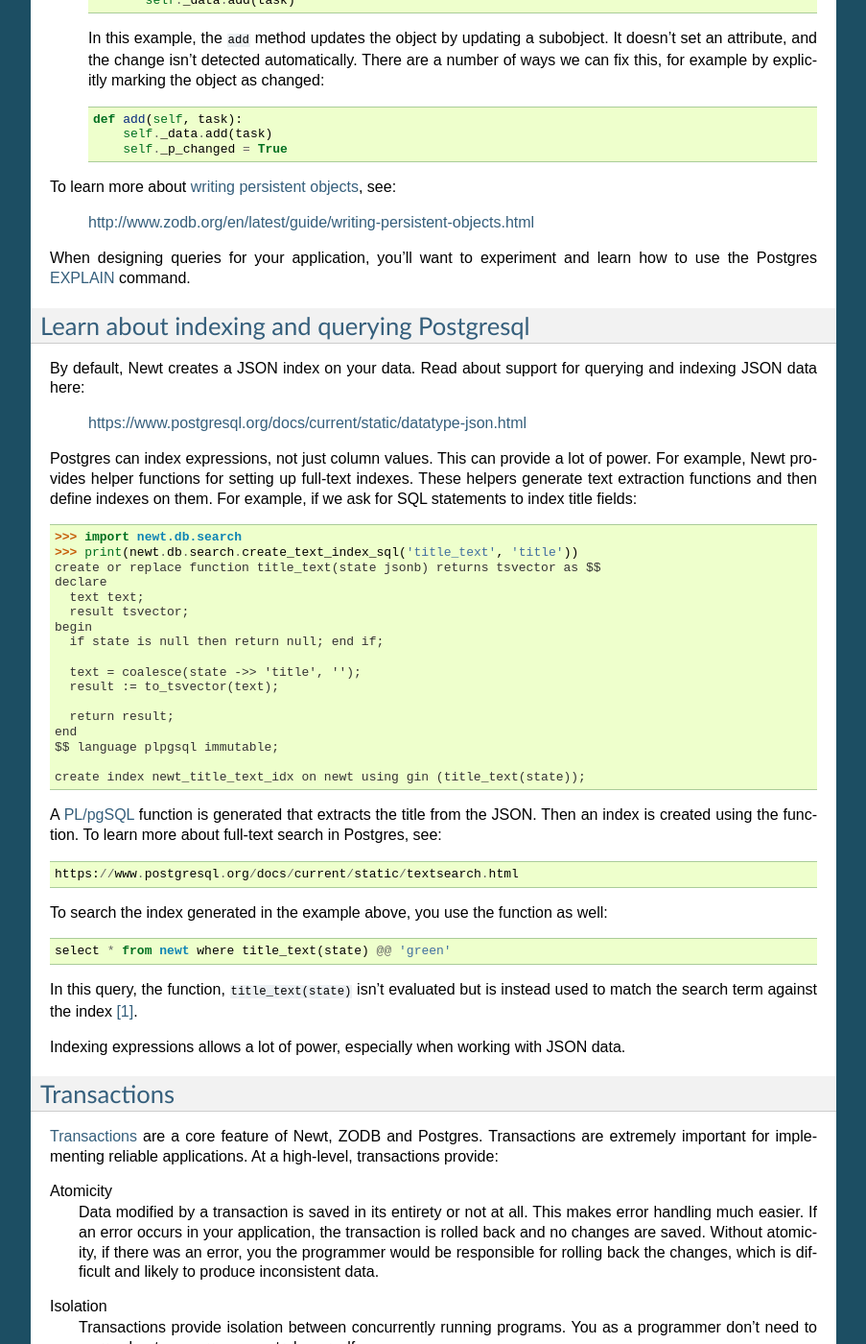
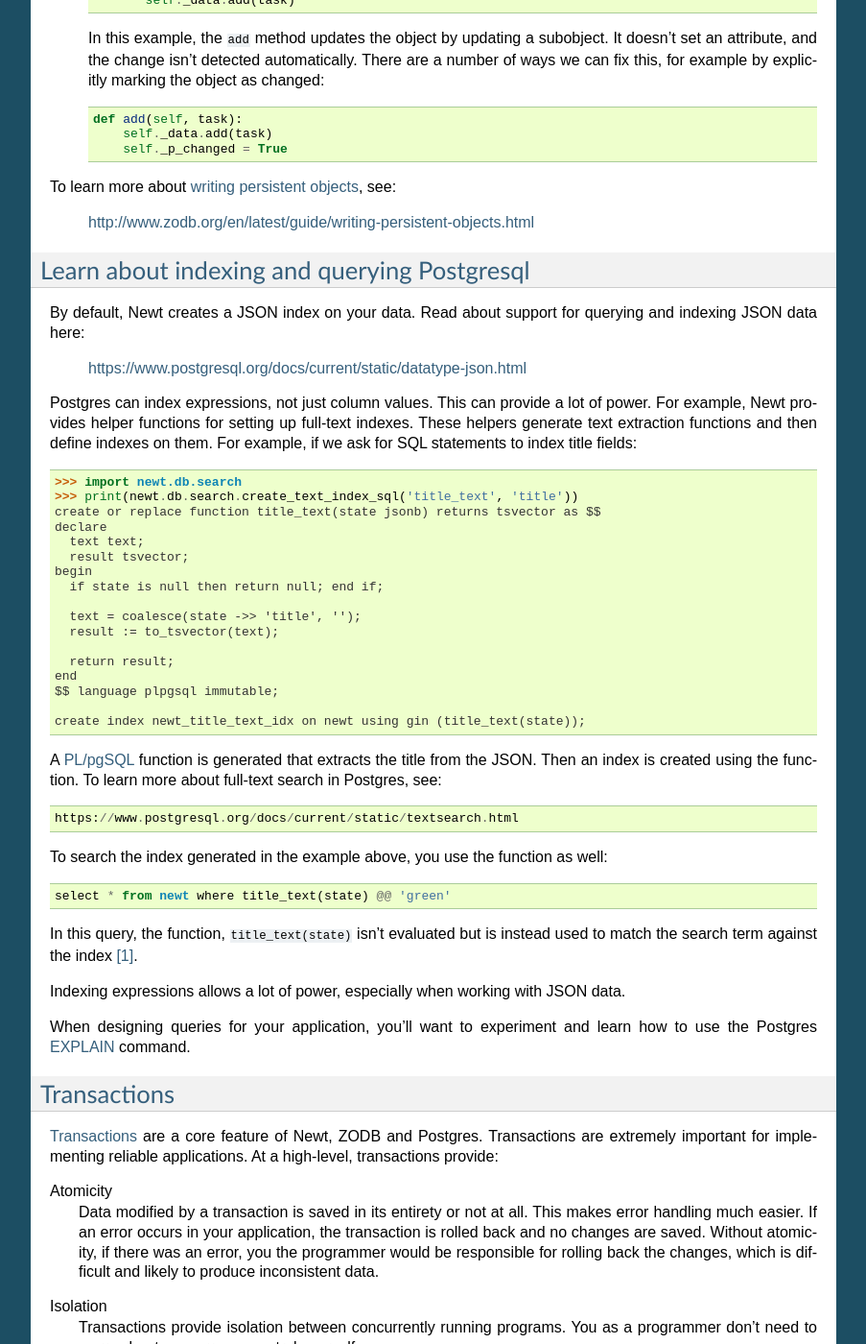
Before and after one commit to newtdb/db, a Sphinx documentation site: the page built from doc/fine-print.rst, in a window 1280 px wide and 1400 px high, scrolled down 772 px. Shown: the whole window at 96% size, without its empty margins (198-1101 px from the left). Built offline with Sphinx 7.4.7, drawn with Linux system fonts in a browser that asks for light colours; part of the change alters nothing that is shown.

Commit message:
explain in right location

```diff
--- a/doc/fine-print.rst
+++ b/doc/fine-print.rst
@@ -53,11 +53,6 @@ see:
 
   http://www.zodb.org/en/latest/guide/writing-persistent-objects.html
 
-When designing queries for your application, you'll want to experiment
-and learn how to use the Postgres `EXPLAIN
-<https://www.postgresql.org/docs/current/static/using-explain.html>`_
-command.
-
 Learn about indexing and querying Postgresql
 ============================================
 
@@ -111,6 +106,11 @@ index [#maybe-match]_.
 Indexing expressions allows a lot of power, especially when working
 with JSON data.
 
+When designing queries for your application, you'll want to experiment
+and learn how to use the Postgres `EXPLAIN
+<https://www.postgresql.org/docs/current/static/using-explain.html>`_
+command.
+
 Transactions
 ============
 
```
